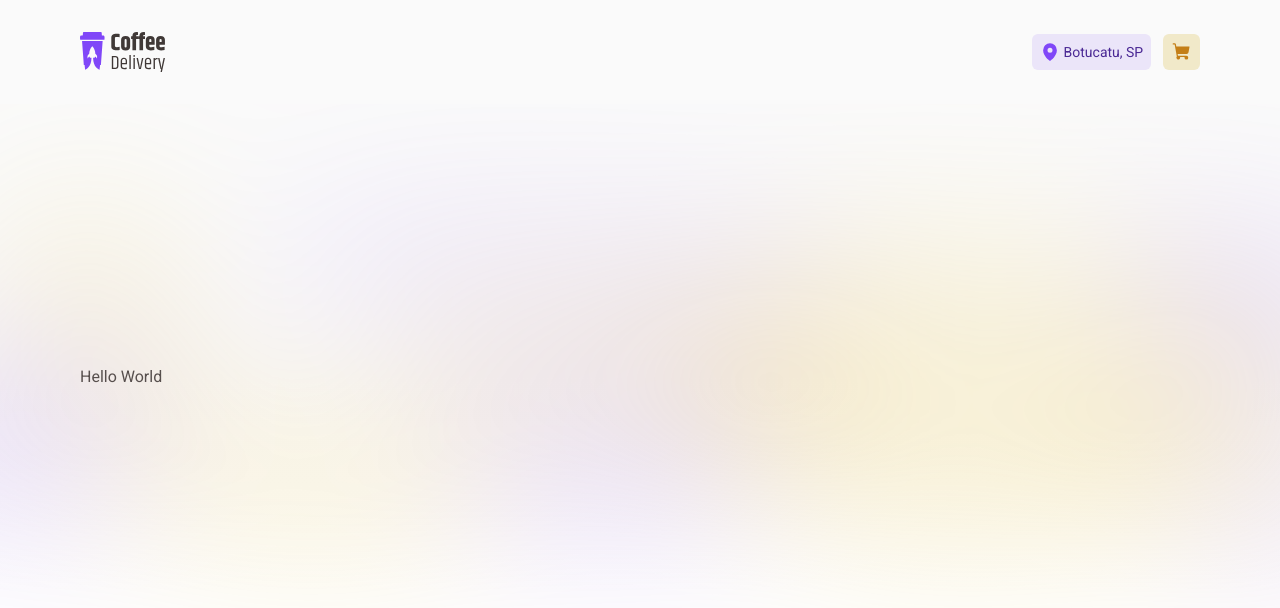
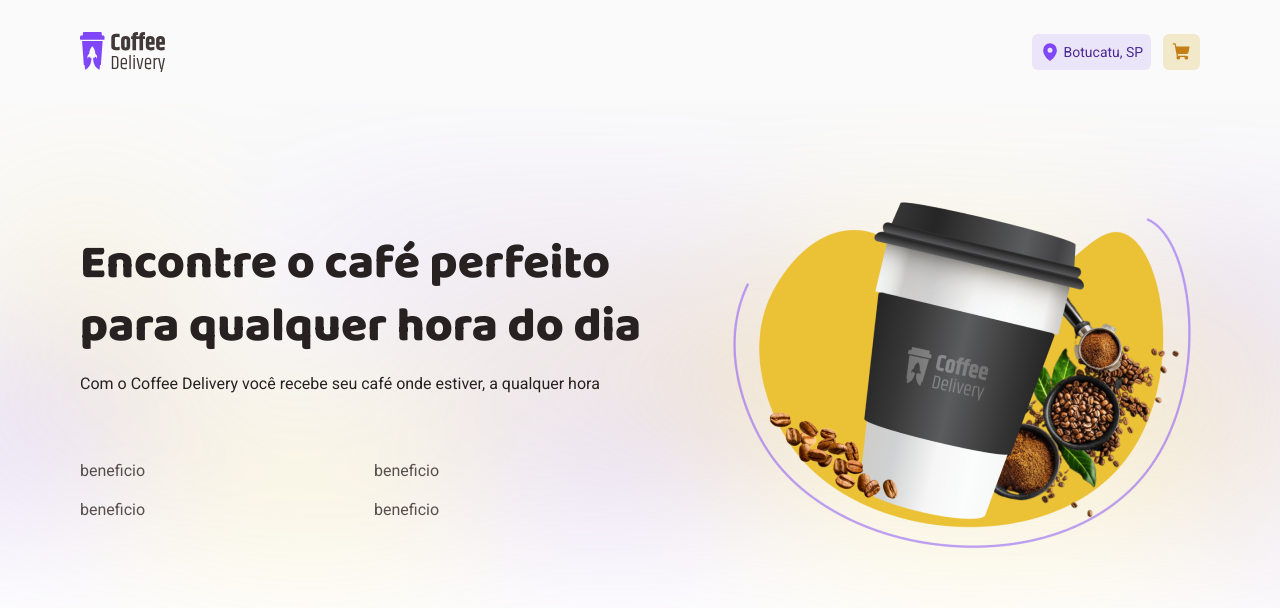
Before and after one commit to jerp86/desafio02-coffeeshop, a React (Vite) app: page / in a window 1280 px wide. Shown: the top 608 px of the page. Built offline with nearby package versions, Linux system fonts and the light colour scheme.

Commit message:
add structure

```diff
--- a/src/pages/Home/components/Intro/index.tsx
+++ b/src/pages/Home/components/Intro/index.tsx
@@ -1,9 +1,35 @@
-import { IntroContainer, IntroContent } from './styles'
+import {
+  BenefitsContainer,
+  IntroContainer,
+  IntroContent,
+  IntroTitle,
+} from './styles'
+import introImg from './../../../../assets/intro-img.png'
+import { RegularText } from '../../../../components'
 
 export const Intro = () => (
   <IntroContainer>
     <IntroContent className="container">
-      <p>Hello World</p>
+      <div>
+        <section>
+          <IntroTitle size="xl">
+            Encontre o café perfeito para qualquer hora do dia
+          </IntroTitle>
+
+          <RegularText>
+            Com o Coffee Delivery você recebe seu café onde estiver, a qualquer
+            hora
+          </RegularText>
+        </section>
+
+        <BenefitsContainer>
+          <p>beneficio</p>
+          <p>beneficio</p>
+          <p>beneficio</p>
+          <p>beneficio</p>
+        </BenefitsContainer>
+      </div>
+      <img src={introImg} alt="" />
     </IntroContent>
   </IntroContainer>
 )
```
